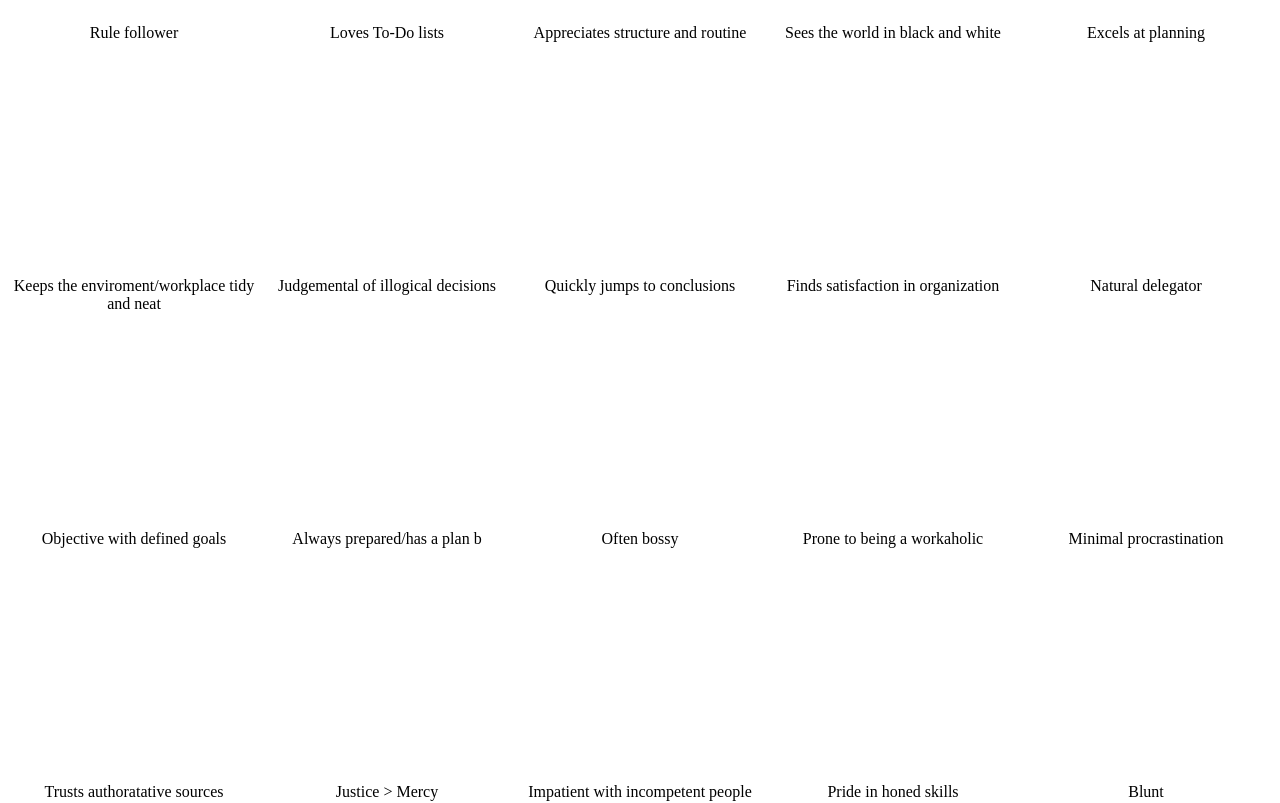
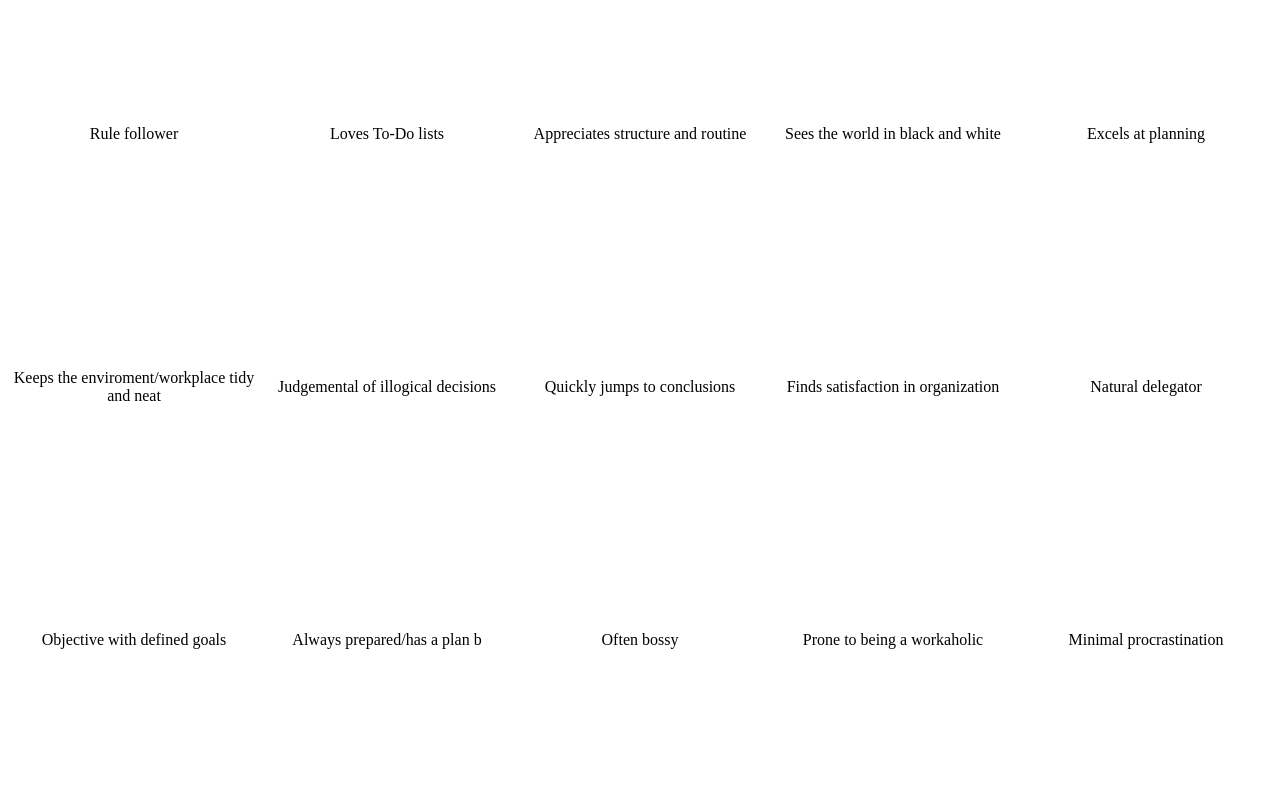
Before and after one commit to OmarDardery/CareerCatalyst, a React (Create React App) app: page / in a window 1280 px wide. Shown: the top 803 px of the page. Built offline with nearby package versions, Linux system fonts and the light colour scheme.

Commit message:
fixed allignment and name of website

```diff
--- a/public/index.html
+++ b/public/index.html
@@ -10,7 +10,7 @@
       content="Web site created using create-react-app"
     />
     <link rel="manifest" href="%PUBLIC_URL%/manifest.json" />
-    <title>React App</title>
+    <title>Career Treadmill</title>
   </head>
   <body>
     <div id="root"></div>
--- a/src/components/bingoBox.js
+++ b/src/components/bingoBox.js
@@ -20,7 +20,7 @@ function BingoBox(props) {
                 <div style={getStyle(2, clicks % 5 > 2)}></div>
                 <div style={getStyle(1, clicks % 5 > 3)}></div>
             </div>
-            <div  style={{ width: "100%", height: "100%", zIndex: 1, textAlign: "center", display: "flex", justifyContent: "center"}}>
+            <div  style={{ width: "100%", height: "100%", zIndex: 1, textAlign: "center", display: "flex", justifyContent: "center", alignItems: "center"}}>
                 <p>{props.question}</p>
             </div>
         </div>
```
